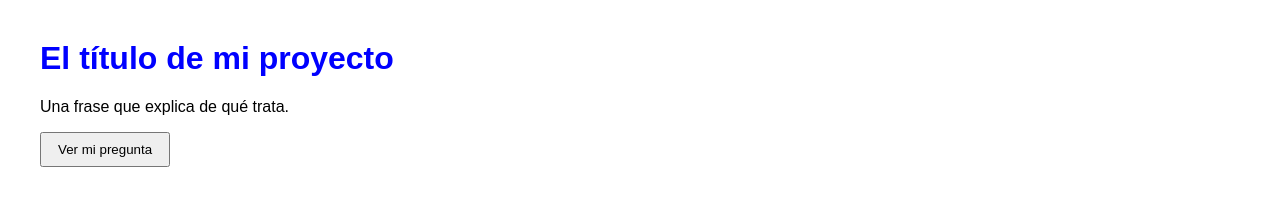
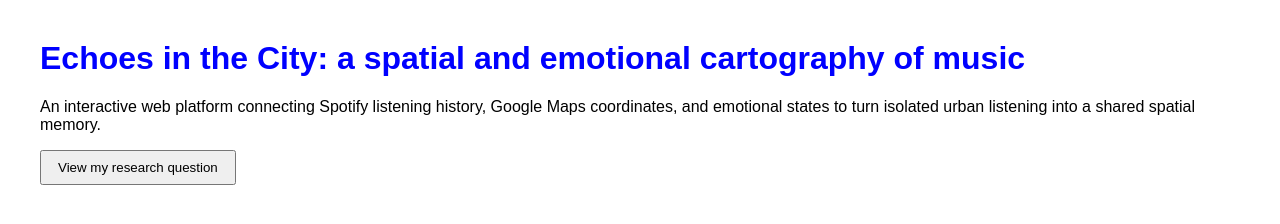
Before and after one commit to aliceliviero/Proyecto_Personal_WEB_ELISAVA, a plain HTML site: page Projecte-Inicial-main/index.html in a window 1280 px wide. Drawn offline with Linux system fonts and the light colour scheme.

Commit message:
Revise project title and content in index.html
Updated project title and description to reflect new theme. Changed button text and research question for clarity.

```diff
--- a/Projecte-Inicial-main/index.html
+++ b/Projecte-Inicial-main/index.html
@@ -1,21 +1,21 @@
 <!DOCTYPE html>
-<html lang="es">
+<html lang="en">
 <head>
   <meta charset="UTF-8">
   <meta name="viewport" content="width=device-width, initial-scale=1">
-  <title>Mi proyecto</title>
-  <!-- El nombre tiene que coincidir con el del archivo: style.css -->
+  <title>Echoes in the City</title>
+  <!-- The name must match the file: style.css -->
   <link rel="stylesheet" href="style.css">
 </head>
 <body>
 
-  <h1>El título de mi proyecto</h1>
-  <p>Una frase que explica de qué trata.</p>
+  <h1>Echoes in the City: a spatial and emotional cartography of music</h1>
+  <p>An interactive web platform connecting Spotify listening history, Google Maps coordinates, and emotional states to turn isolated urban listening into a shared spatial memory.</p>
 
-  <button id="boton">Ver mi pregunta</button>
-  <p id="texto" hidden>Aquí va mi pregunta de investigación.</p>
+  <button id="boton">View my research question</button>
+  <p id="texto" hidden>How can the music we listen to during urban commutes transform individual moments of isolation into an interactive cartography of shared emotional memory, revealing how spatial context shapes our sonic choices and turning cold geolocation and listening data into a collective experience of belonging?</p>
 
-  <!-- El JavaScript va al final, cuando la página ya está cargada -->
+  <!-- JavaScript goes at the end, once the page is loaded -->
   <script src="script.js"></script>
 </body>
 </html>
```
